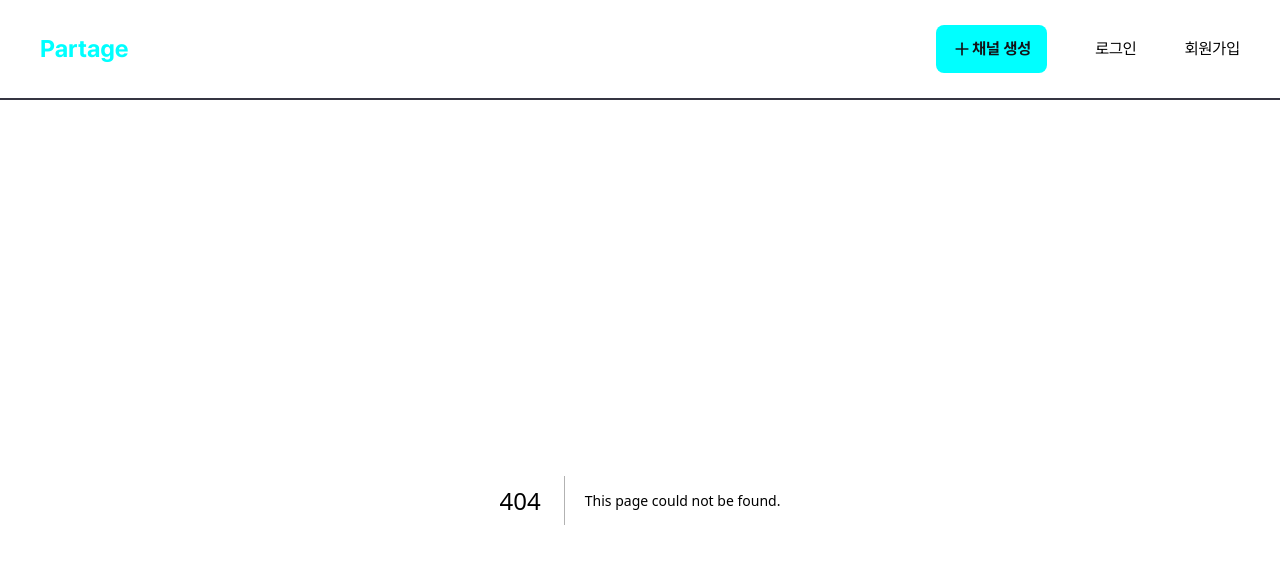
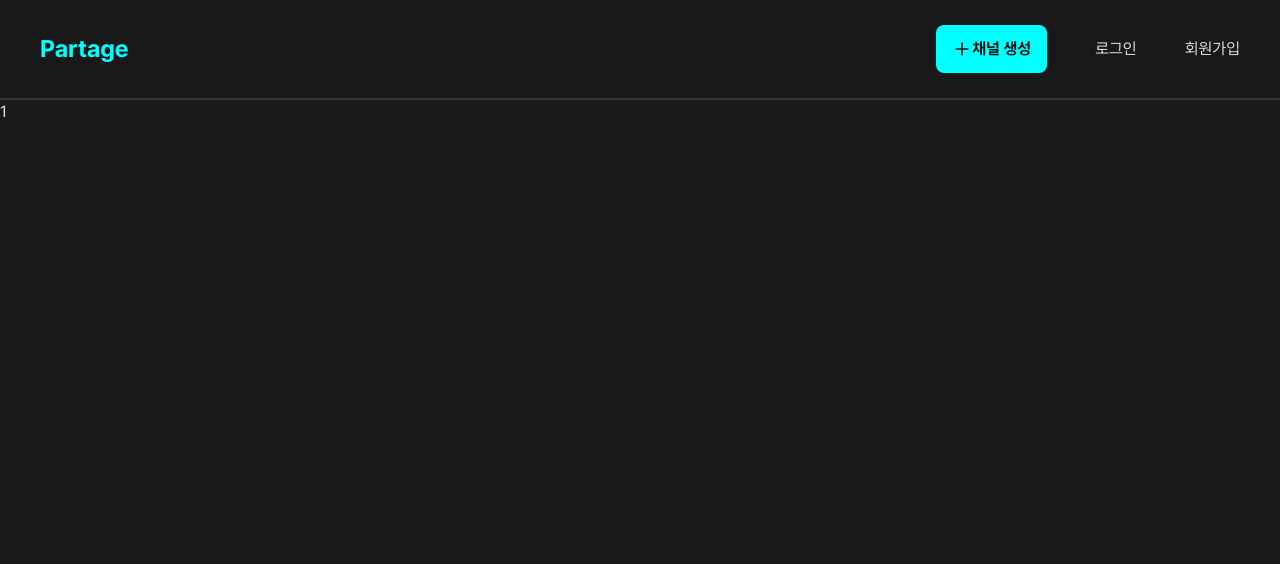
Before and after one commit to Team-Partage/partage_web, a Next.js app: page /channel/1 in a window 1280 px wide. Before the commit this address had no page. Shown: the top 564 px of the page. Built offline with nearby package versions, Linux system fonts and the light colour scheme.

Commit message:
feat: 채널페이지 생성

```diff
--- /dev/null
+++ b/src/app/channel/[id]/page.tsx
@@ -0,0 +1,11 @@
+interface Props {
+  params: {
+    id: string;
+  };
+}
+
+const page = ({ params }: Props) => {
+  return <div>{params.id}</div>;
+};
+
+export default page;
--- /dev/null
+++ b/src/app/channel/_components/_chat/index.ts
@@ -0,0 +1 @@
+/** */
--- /dev/null
+++ b/src/app/channel/_components/_playlist/index.ts
@@ -0,0 +1 @@
+/** */
--- /dev/null
+++ b/src/app/channel/layout.tsx
@@ -0,0 +1,9 @@
+interface Props {
+  children: React.ReactNode;
+}
+
+const layout = ({ children }: Props) => {
+  return <div>{children}</div>;
+};
+
+export default layout;
```
